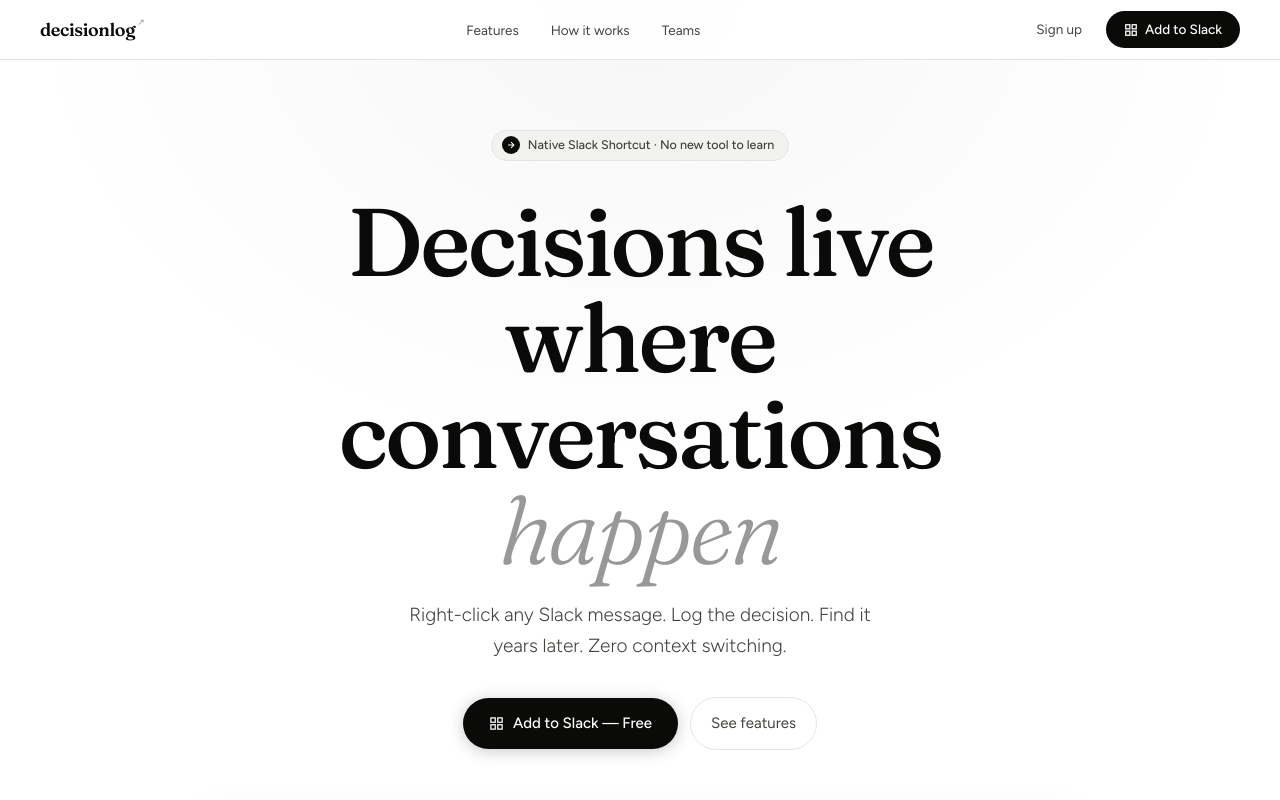
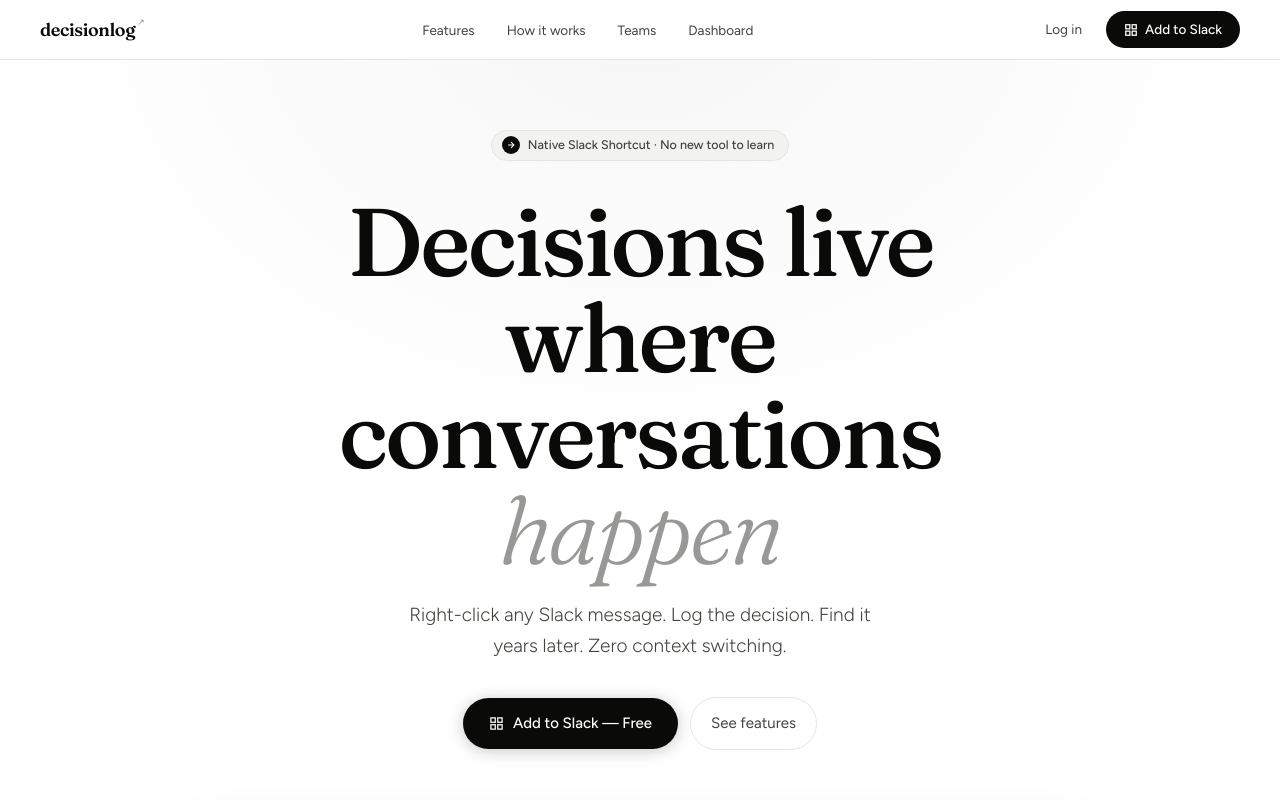
Before and after one commit to cordarroroy/decisionlog-dashboard-5, a Next.js app: page / in a window 1280 px wide. Shown: the top 800 px of the page. Built offline with nearby package versions, Linux system fonts and the light colour scheme.

Commit message:
Add: Dashboard link to nav, change Sign up to Log in

```diff
--- a/app/page.tsx
+++ b/app/page.tsx
@@ -392,9 +392,10 @@
       <li><a href="#features">Features</a></li>
       <li><a href="#how">How it works</a></li>
       <li><a href="#teams">Teams</a></li>
+      <li><a href="/dashboard">Dashboard</a></li>
     </ul>
     <div class="nav-right">
-      <a href="/signup" class="nav-signin">Sign up</a>
+      <a href="/login" class="nav-signin">Log in</a>
       <a href="https://slack.com/oauth_v2/authorize?client_id=10708640313204.10701649677509&scope=channels:history,chat:write,commands,im:write,users:read&redirect_uri=https://decisionslog.space" class="nav-cta">
         <svg width="14" height="14" viewBox="0 0 24 24" fill="none" stroke="currentColor" stroke-width="2.2"><rect x="3" y="3" width="7" height="7"/><rect x="14" y="3" width="7" height="7"/><rect x="14" y="14" width="7" height="7"/><rect x="3" y="14" width="7" height="7"/></svg>
         Add to Slack
```
